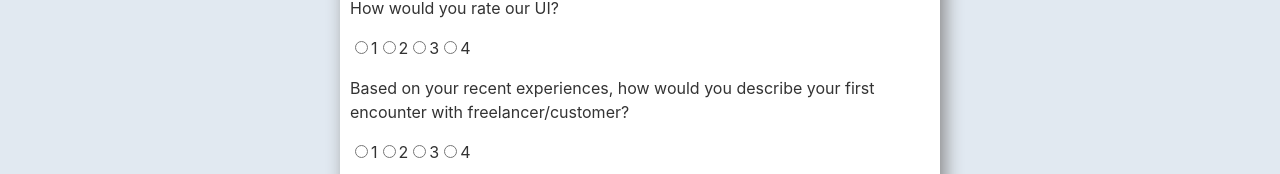
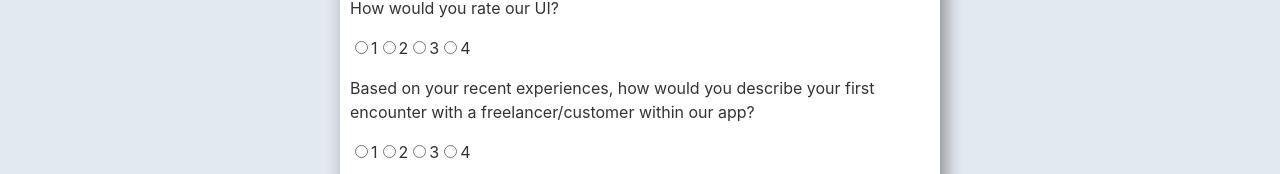
Before and after one commit to Lbicvic/web-app-for-freelancers, a React (Vite) app in the folder frontend/: page /survey in a window 1280 px wide. Shown: the part 332-506 px from the top of the page. Built offline with nearby package versions, Linux system fonts and the light colour scheme; no server answers.

Commit message:
restyle survey questions

```diff
--- a/frontend/src/components/survey/Survey.jsx
+++ b/frontend/src/components/survey/Survey.jsx
@@ -154,7 +154,7 @@ const Survey = () => {
             >
               <p>
                 Based on your recent experiences, how would you describe your
-                first encounter with freelancer/customer?
+                first encounter with a freelancer/customer within our app?
               </p>
               <input
                 className="answer"
```
